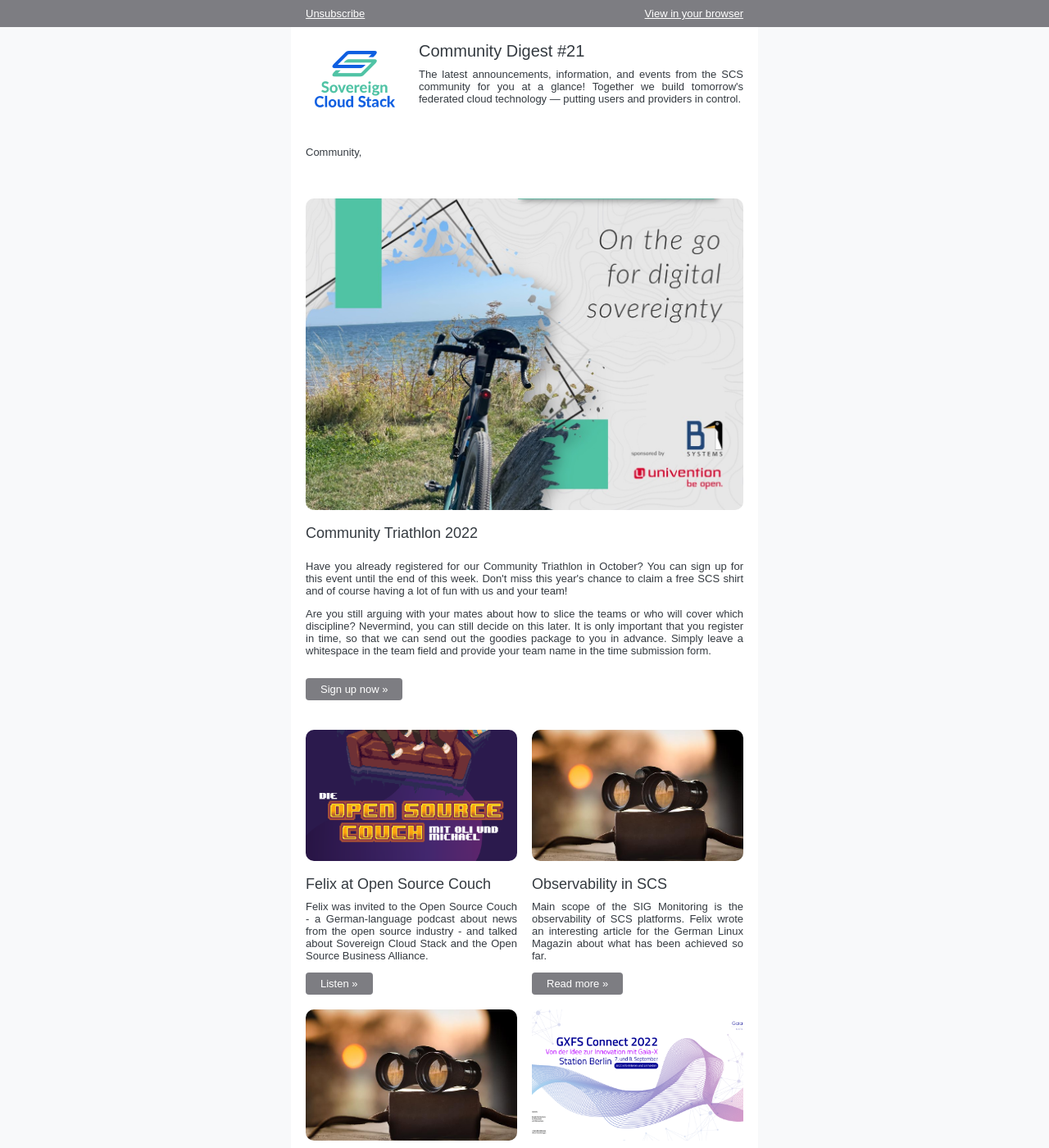
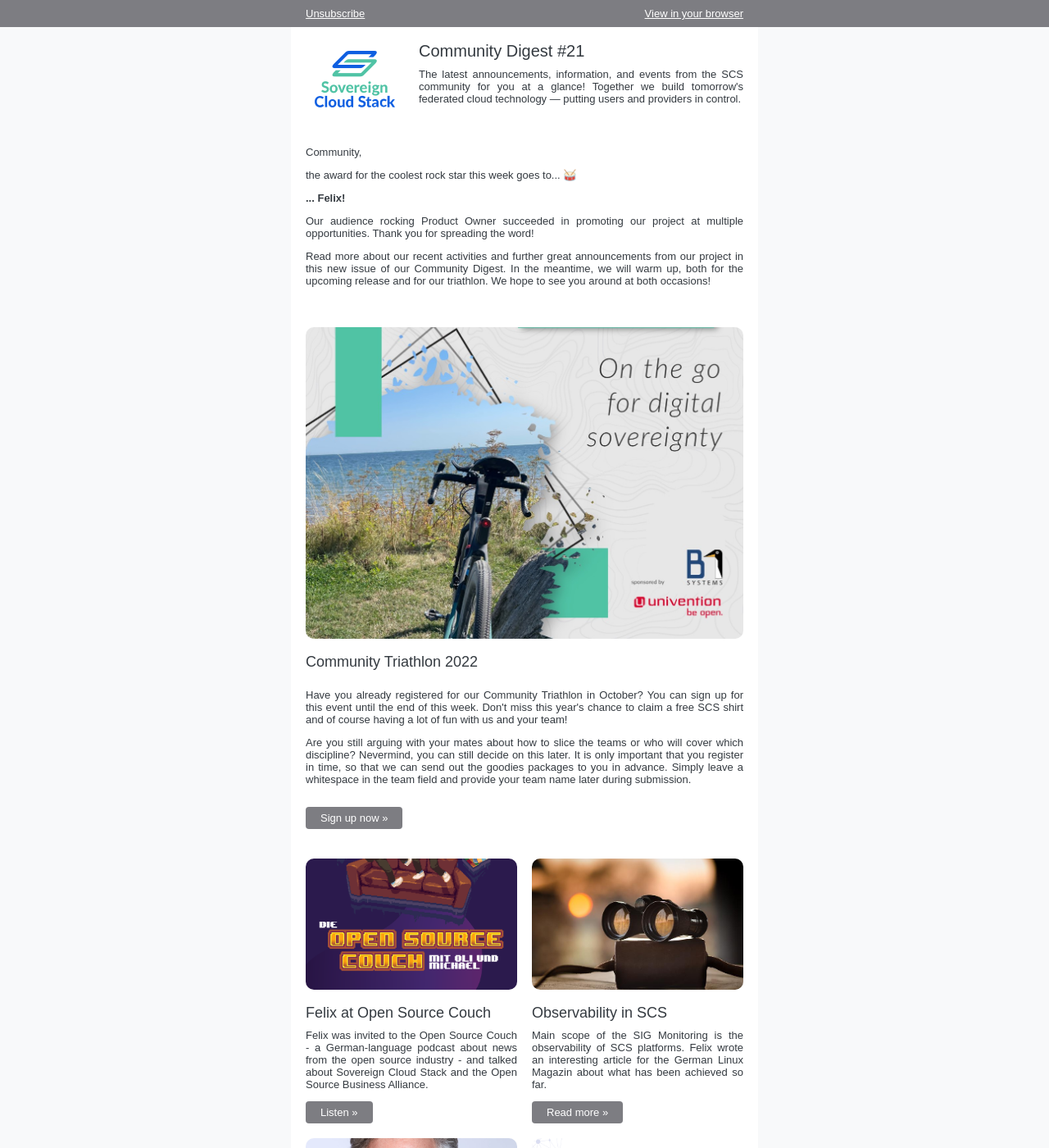
Before and after one commit to SovereignCloudStack/newsletter, a Jekyll site: the page built from _digest/21.md, in a window 1280 px wide and 1400 px high. Shown: the whole window at 82% size. Built offline with Jekyll 4.4.1, drawn with Linux system fonts in a browser that asks for light colours; comment, search, counter and statistics services are not loaded; some of the changed text lies outside the part shown.

Commit message:
Finish 21th issue of Community Digest
Signed-off-by: Eduard Itrich <eduard@itrich.net>

```diff
--- a/_digest/21.md
+++ b/_digest/21.md
@@ -3,7 +3,14 @@
 image: /assets/images/20/triathlon.jpg
 intro: |-
   Community,
-  <p></p>
+  <p>the award for the coolest rock star this week goes to... 🥁</p>
+  <p><b>... Felix!</b></p>
+  <p>Our audience rocking Product Owner succeeded in promoting our project at multiple
+  opportunities. Thank you for spreading the word!</p>
+  <p>Read more about our recent activities and further great announcements from
+  our project in this new issue of our Community Digest. In the meantime, we will
+  warm up, both for the upcoming release and for our triathlon. We hope to see you
+  around at both occasions!</p>
 highlight:
   title: "Community Triathlon 2022"
   image: /assets/images/20/triathlon.jpg
@@ -16,8 +23,8 @@
     <p>Are you still arguing with your mates about how to slice the teams
     or who will cover which discipline? Nevermind, you can still decide on this
     later. It is only important that you register in time, so that we can send
-    out the goodies package to you in advance. Simply leave a whitespace in the
-    team field and provide your team name in the time submission form.</p>
+    out the goodies packages to you in advance. Simply leave a whitespace in the
+    team field and provide your team name later during submission.</p>
   button:
     text: Sign up now
     link: https://scs.community/2022/08/18/community-triathlon-2022/
@@ -41,14 +48,14 @@
       text: Read more
       link: https://www.linux-magazin.de/ausgaben/2022/10/observability-fuer-openstack/
   - title: "Welcome Alex!"
-    image: /assets/images/21/binoculars.jpg
+    image: /assets/images/21/diab.jpg
     text: |-
       We have great news to share: Alexander Diab joined our project team last week
       as our new Ecosystem Manager. He'll be coordinating the downstream activities
       for the Sovereign Cloud Stack. Please give him a warm welcome!
     button:
-      text: Read more
-      link: https://www.linux-magazin.de/ausgaben/2022/10/observability-fuer-openstack/
+      text: Contact details
+      link: https://scs.community/diab
   - title: "SCS at GXFS Connect 2022"
     image: /assets/images/21/connect.png
     text: |-
```
Also changed, not shown: assets/images/21/diab.jpg (added).
